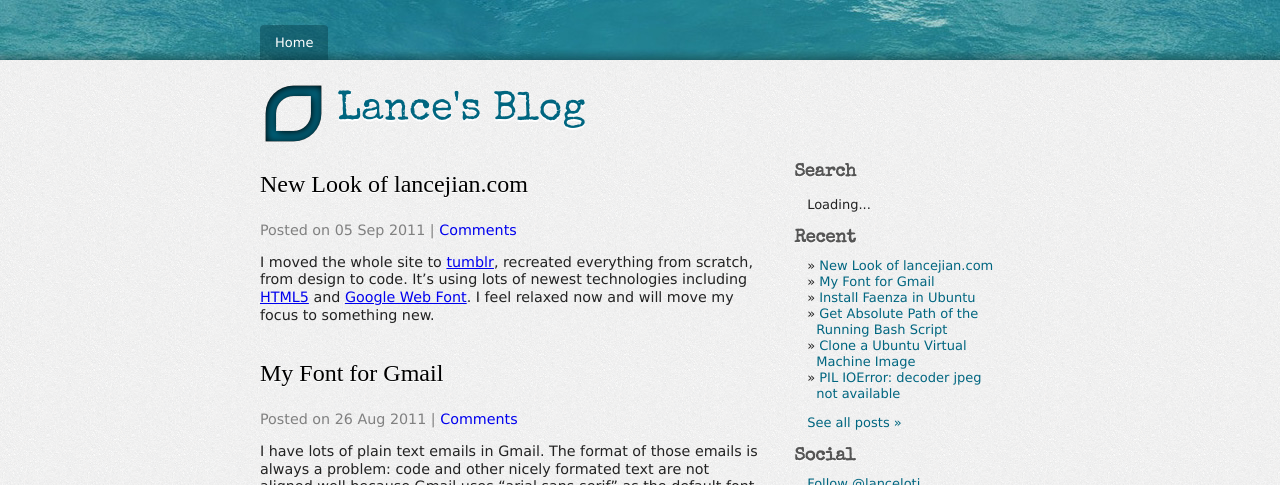
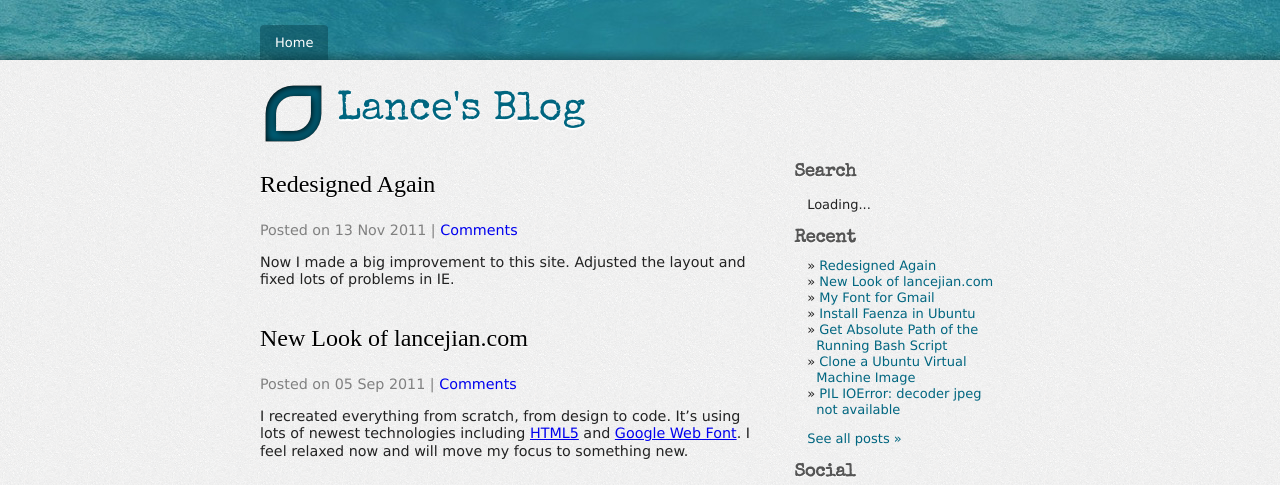
Before and after one commit to lancelotj/lancelotj.github.com, a Jekyll site: the page built from index.html, in a window 1280 px wide, cut to the strip 0-485 px from the top of the page. Built offline with Jekyll 4.4.1, drawn with Linux system fonts in a browser that asks for light colours; nearby versions of some CDN libraries; some web fonts are replaced; Markdown is read by kramdown in place of the engine named in the settings; comment, search, counter and statistics services are not loaded; some of the changed text lies outside the part shown.

Commit message:
changed some articles

```diff
--- a/_posts/2011-09-05-new-look-of-lancejian-com.markdown
+++ b/_posts/2011-09-05-new-look-of-lancejian-com.markdown
@@ -5,4 +5,4 @@ date: 2011-09-05 05:30:00 UTC
 title: New Look of lancejian.com
 ---
 
-I moved the whole site to [tumblr](www.tumblr.com), recreated everything from scratch, from design to code. It's using lots of newest technologies including [HTML5](http://en.wikipedia.org/wiki/HTML5) and [Google Web Font](http://www.google.com/webfonts). I feel relaxed now and will move my focus to something new.
+I recreated everything from scratch, from design to code. It's using lots of newest technologies including [HTML5](http://en.wikipedia.org/wiki/HTML5) and [Google Web Font](http://www.google.com/webfonts). I feel relaxed now and will move my focus to something new.
--- /dev/null
+++ b/_posts/2011-11-13-redesigned-again.markdown
@@ -0,0 +1,6 @@
+---
+layout: post
+title: Redesigned Again
+---
+Now I made a big improvement to this site. Adjusted the layout and fixed lots of
+problems in IE.
```
